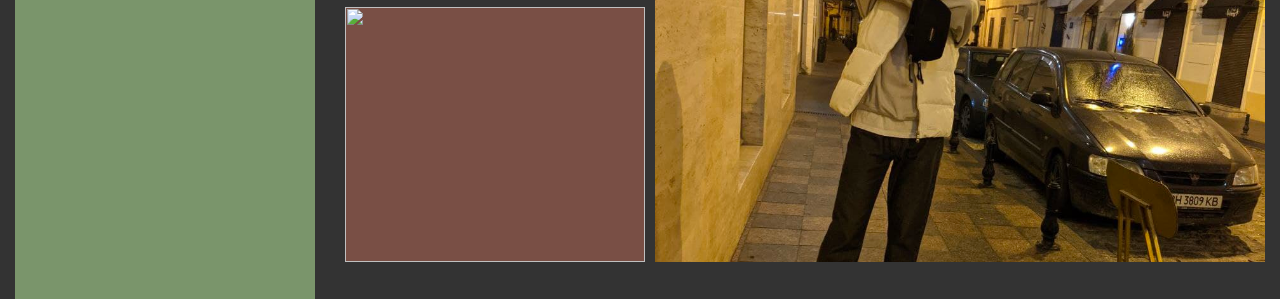
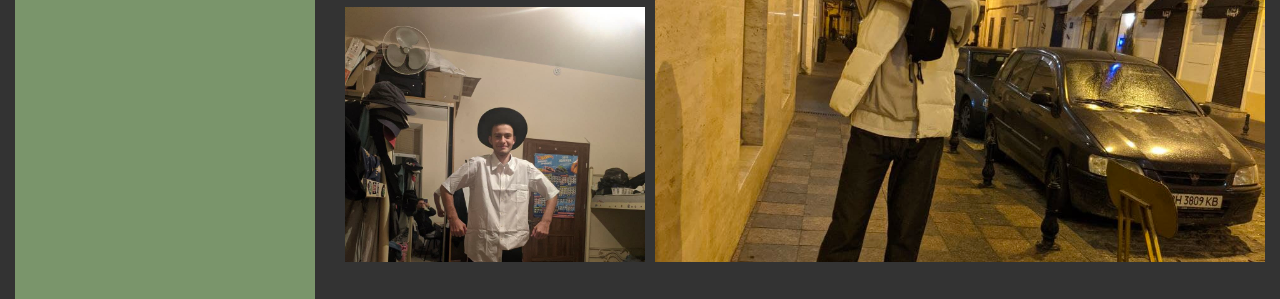
Before and after one commit to Litvin1999/GRID-practice, a plain HTML site: page index.html in a window 1280 px wide. Shown: the part 1323-1622 px from the top of the page. Drawn offline with Linux system fonts and the light colour scheme; the site is published under a folder, as on GitHub Pages, so addresses that start at the root find nothing.

Commit message:
Update index.html

```diff
--- a/index.html
+++ b/index.html
@@ -74,7 +74,7 @@
 								<img src="img/img.10.jpg" alt="">
 							</div>
 							<div class="gallery__item">
-								<img src="/img/img.011.jpg">
+								<img src="img/img.011.jpg">
 							</div>
 						</div>
 					</section>
```
